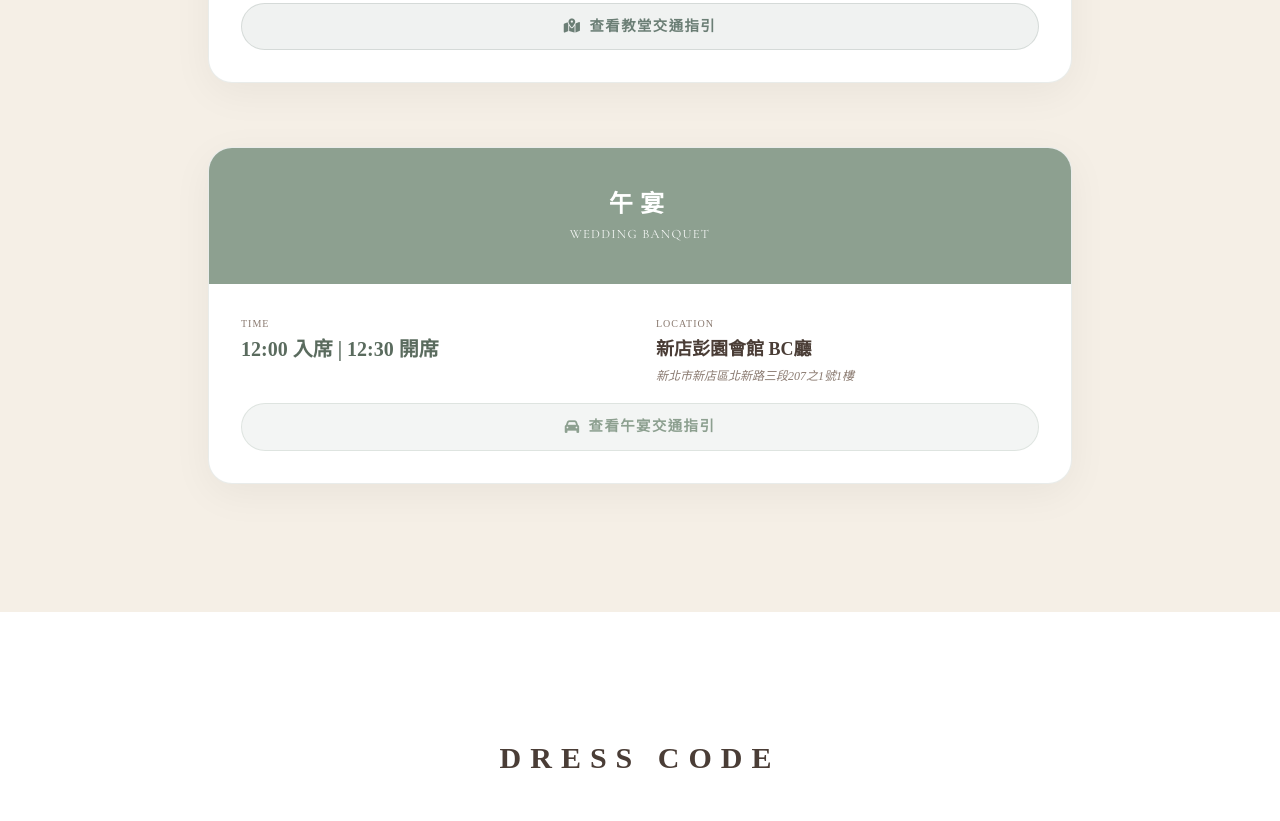
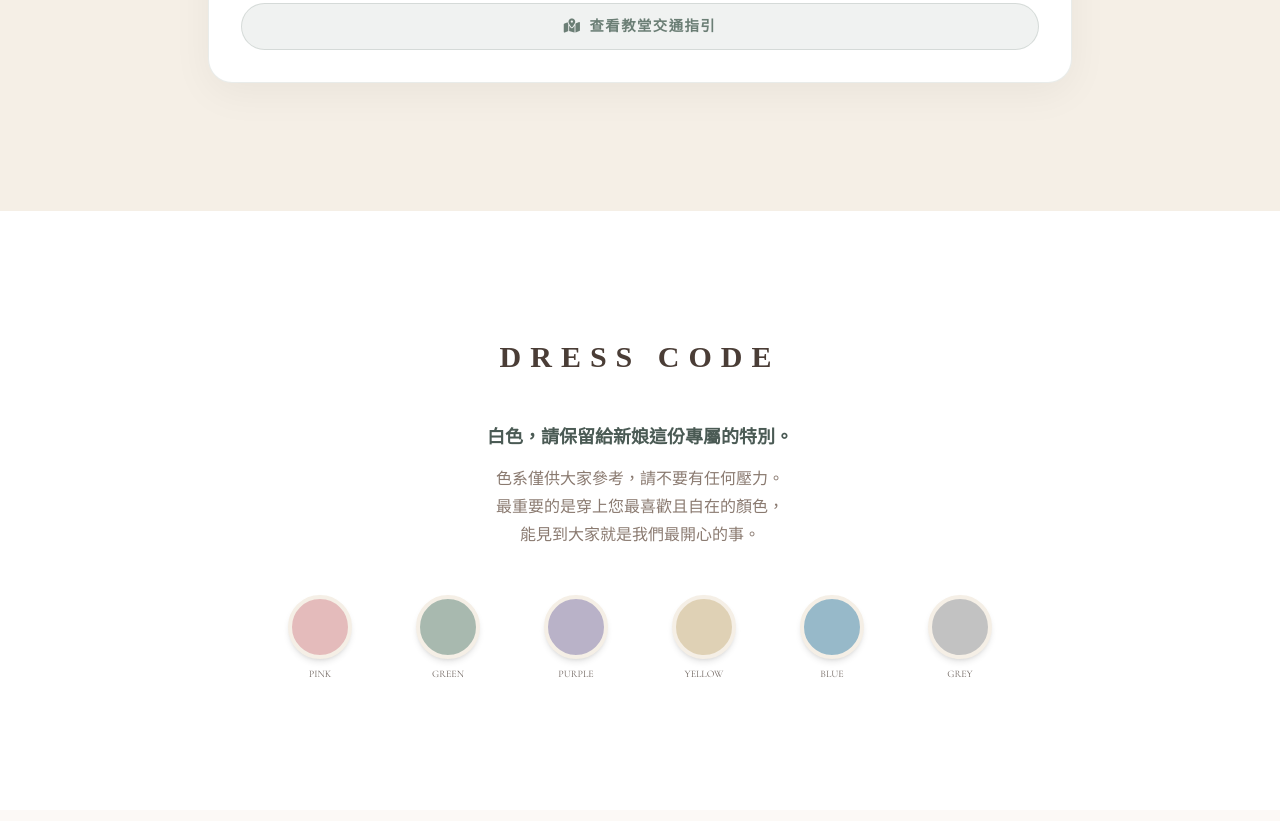
Before and after one commit to hellosarahttlc-dotcom/20260606, a plain HTML site: page index.html in a window 1280 px wide. Shown: the part 1874-2695 px from the top of the page. Drawn offline with nearby package versions, Linux system fonts and the light colour scheme.

Commit message:
Update index.html

```diff
--- a/index.html
+++ b/index.html
@@ -100,7 +100,6 @@
         }
         .v-card-header { padding: 2.5rem 2rem; text-align: center; color: white; }
         .v-card-header.church { background-color: var(--morandi-green); }
-        .v-card-header.banquet { background-color: var(--morandi-banquet); }
         .v-card-header h3 { color: white !important; letter-spacing: 0.3em; font-weight: 700; }
         .v-card-header p { color: rgba(255,255,255,0.9) !important; font-size: 0.8rem; margin-top: 5px; letter-spacing: 0.1em; }
 
@@ -126,7 +125,6 @@
             font-weight: 600; letter-spacing: 0.1em; cursor: pointer; transition: all 0.3s;
         }
         .toggle-btn.church { color: var(--morandi-green); background: rgba(107, 126, 117, 0.1); border: 1px solid rgba(107, 126, 117, 0.2); }
-        .toggle-btn.banquet { color: var(--morandi-banquet); background: rgba(141, 160, 144, 0.1); border: 1px solid rgba(141, 160, 144, 0.2); }
         .toggle-btn:hover { transform: translateY(-2px); opacity: 0.9; }
 
         .bus-list { font-size: 0.75rem; color: #8a7a70; line-height: 1.4; margin-top: 5px; }
@@ -238,30 +236,6 @@
                     </div>
                 </div>
             </div>
-
-            <!-- 午宴 -->
-            <div class="v-card fade-in">
-                <div class="v-card-header banquet">
-                    <h3 class="text-2xl">午宴</h3>
-                    <p class="artsy-en">WEDDING BANQUET</p>
-                </div>
-                <div class="v-card-body">
-                    <div class="grid md:grid-cols-2 gap-8 mb-4">
-                        <div><p class="text-[10px] text-[#8a7a70] mb-1 tracking-widest uppercase text-[#5a6b5e]">Time</p><p class="text-xl font-bold text-[#5a6b5e]">12:00 入席 | 12:30 開席</p></div>
-                        <div><p class="text-[10px] text-[#8a7a70] mb-1 tracking-widest uppercase">Location</p><p class="text-lg font-bold">新店彭園會館 BC廳</p><p class="text-xs text-[#8a7a70] italic mt-1 leading-relaxed font-medium">新北市新店區北新路三段207之1號1樓</p></div>
-                    </div>
-
-                    <div id="btnBanquetTransport" class="toggle-btn banquet" onclick="toggleSection('banquetTransport')">
-                        <i class="fa-solid fa-car mr-2"></i> 查看午宴交通指引
-                    </div>
-
-                    <div id="banquetTransport" class="transport-collapse">
-                        <div class="transport-item"><h4 class="font-bold text-[#5a6b5e]">捷運</h4><p>「大坪林站」3號或4號出口 (步程約 3-5 分鐘)</p></div>
-                        <div class="transport-item"><h4 class="font-bold text-[#5a6b5e]">公車</h4><p><span class="bus-list"><strong class="text-stone-700">大坪林站：</strong>綠7-10, 綠13, 15, 棕2, 252, 290, 642-648, 849, 1551, 9009等。<br><strong class="text-stone-700">民權路口：</strong>綠3, 綠8-10, 綠13, 15, 90, 918, 1073, 1080等。</span></p></div>
-                        <div class="transport-item"><h4 class="font-bold text-[#5a6b5e]">停車入口</h4><p class="text-[11px]"><span class="font-bold text-stone-700">汽車：</span>北新路三段 211 巷 (矽谷一期 B3)<br><span class="font-bold text-stone-700">機車：</span>北新路三段 203 巷 (矽谷一期 B2)<br>※ 餐廳提供停車位，依現場公告為準</p></div>
-                    </div>
-                </div>
-            </div>
         </div>
     </section>
 
@@ -350,7 +324,7 @@
     <!-- 頁尾 -->
     <footer class="py-12 md:py-24 bg-white text-center bg-opacity-60 border-t border-stone-200">
         <div class="artsy-en text-2xl font-bold text-[#6b7e75]">Johnny & Sarah</div>
-        <p class="serif-en text-[10px] text-[#8a7a70] tracking-[0.4em] font-medium">2026.06.06 | TAIPEI CEREMONY & BANQUET</p>
+        <p class="serif-en text-[10px] text-[#8a7a70] tracking-[0.4em] font-medium">2026.06.06 | TAIPEI CEREMONY</p>
     </footer>
 
     <script>
```
